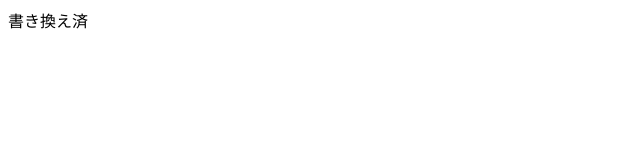
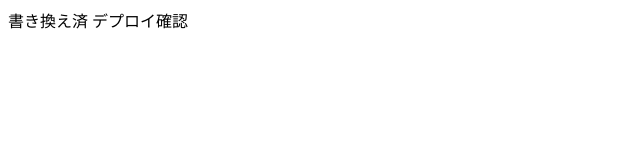
Before and after one commit to Ti-KM/20230421-git_test, a plain HTML site: page index.html in a window 1280 px wide. Shown: the whole page, without its empty margins (0-640 px from the left). Drawn offline with Linux system fonts and the light colour scheme.

Commit message:
html更新(1)
追加：デプロイ確認

```diff
--- a/index.html
+++ b/index.html
@@ -5,5 +5,7 @@
   <title>タイトル</title>
   <body>
     書き換え済
+
+    デプロイ確認
   </body>
 </html>
```
